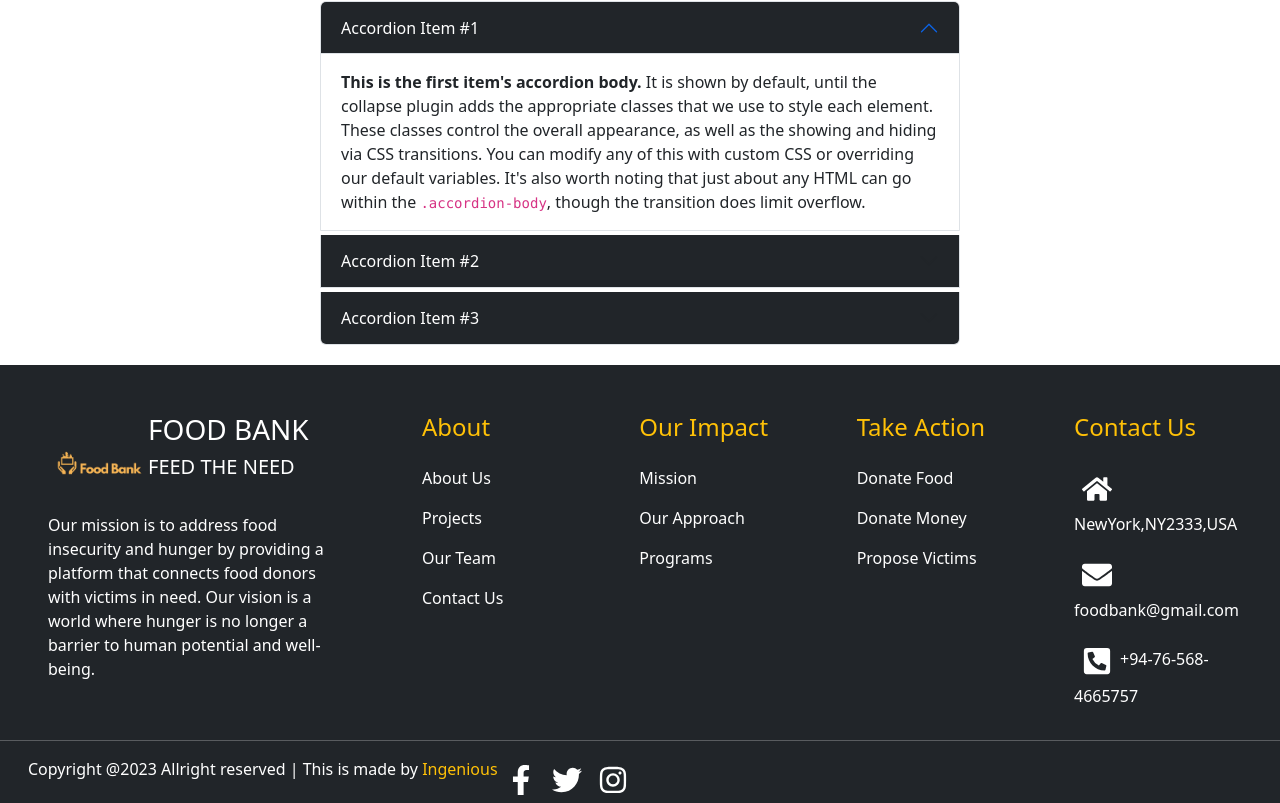
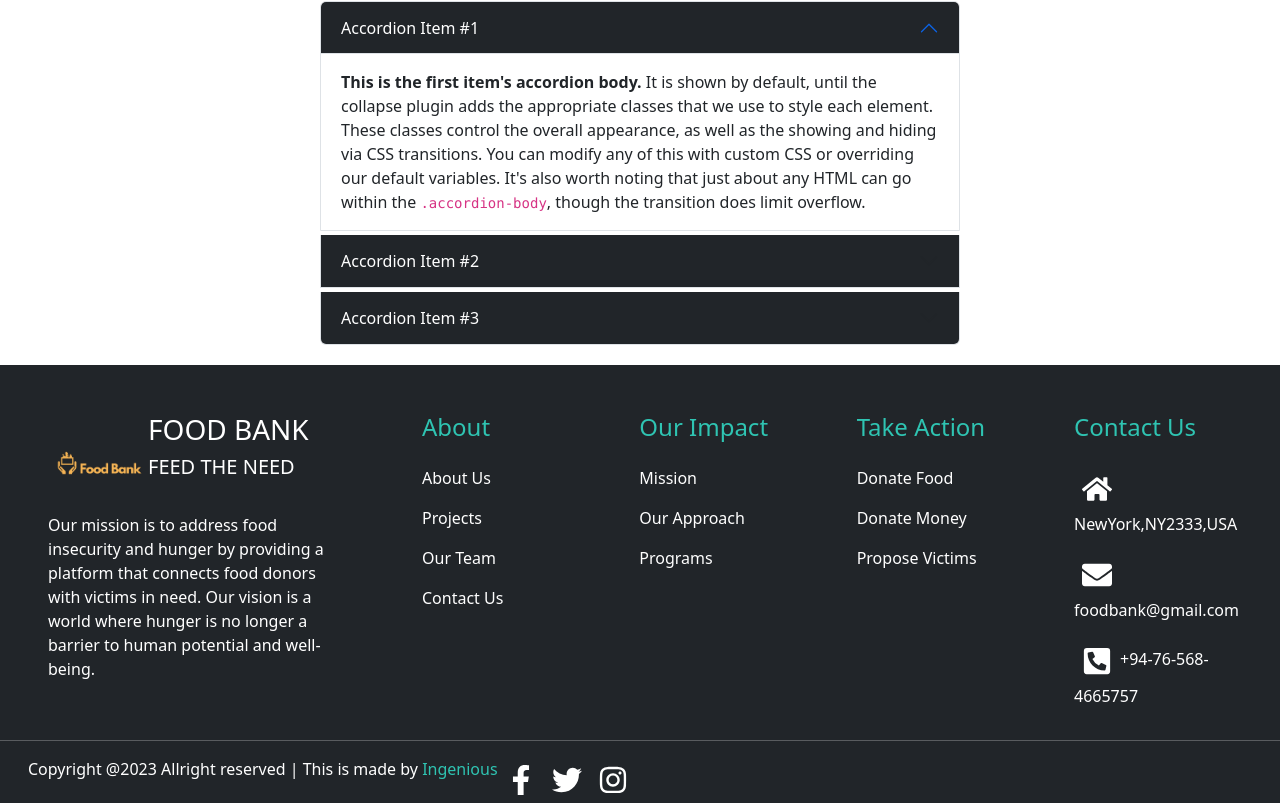
Before and after one commit to ingenious-it/food-bank, a React (Create React App) app in the folder client/: page / in a window 1280 px wide. Shown: the part 3924-4727 px from the top of the page. Built offline with nearby package versions, Linux system fonts and the light colour scheme.

Commit message:
footer revisit

```diff
--- a/client/src/components/Footer.css
+++ b/client/src/components/Footer.css
@@ -37,7 +37,7 @@
   }
 
   .hr{
-    background-color: rgb(215, 202, 56);
+    background-color: #2fc4b2;
     height: 1px;
     width: 100%;
   }
@@ -70,5 +70,5 @@
   }
 
   .second{
-    color: gold;
+    color: #2fc4b2;
   }
--- a/client/src/components/Footer.jsx
+++ b/client/src/components/Footer.jsx
@@ -1,6 +1,6 @@
 import React from "react";
 import "bootstrap/dist/css/bootstrap.min.css";
-//import "./Footer.css";
+// import "./Footer.css";
 
 import { FaHome } from "react-icons/fa";
 import { FaEnvelope } from "react-icons/fa";
@@ -31,7 +31,7 @@ const DFooter = () => {
           </p>
         </div>
         <div class="col-lg-2 col-md-3 col-sm-6 mt-5 ms-5">
-          <h4 class="mb-4 font-weight-bold text-warning">About</h4>
+          <h4 class="mb-4 font-weight-bold themecolor">About</h4>
           <div>
             <p class="para">About Us</p>
             <p class="para">Projects</p>
@@ -40,7 +40,7 @@ const DFooter = () => {
           </div>
         </div>
         <div class="col-lg-2 col-md-3 col-sm-6 mt-5">
-          <h4 class="mb-4 font-weight-bold text-warning">Our Impact</h4>
+          <h4 class="mb-4 font-weight-bold themecolor">Our Impact</h4>
           <div>
             <p class="para">Mission</p>
             <p class="para">Our Approach</p>
@@ -49,7 +49,7 @@ const DFooter = () => {
         </div>
 
         <div class="col-lg-2 col-md-3 col-sm-6 mt-5">
-          <h4 class="mb-4 font-weight-bold text-warning">Take Action</h4>
+          <h4 class="mb-4 font-weight-bold themecolor">Take Action</h4>
           <div>
             <p class="para">Donate Food</p>
             <p class="para">Donate Money</p>
@@ -58,7 +58,7 @@ const DFooter = () => {
         </div>
 
         <div class="col-lg-2 col-md-3 col-sm-6 mt-5">
-          <h4 class="mb-4 font-weight-bold text-warning">Contact Us</h4>
+          <h4 class="mb-4 font-weight-bold themecolor">Contact Us</h4>
           <p class="para">
             <FaHome class="icon" />
             NewYork,NY2333,USA
@@ -82,7 +82,7 @@ const DFooter = () => {
           <span class="full">
             <span class="first">
               Copyright @2023 Allright reserved | This is made by{" "}
-              <span class="second text-warning">Ingenious</span>
+              <span class="second themecolor">Ingenious</span>
             </span>
           </span>
         </div>
--- a/client/src/index.css
+++ b/client/src/index.css
@@ -35,6 +35,9 @@ code {
 {
   background-color: #2fc4b2!important;
 }
+.themecolor{
+  color:#2fc4b2;
+}
 .colorthemed{
   color: #f0900f !important;
 }
```
